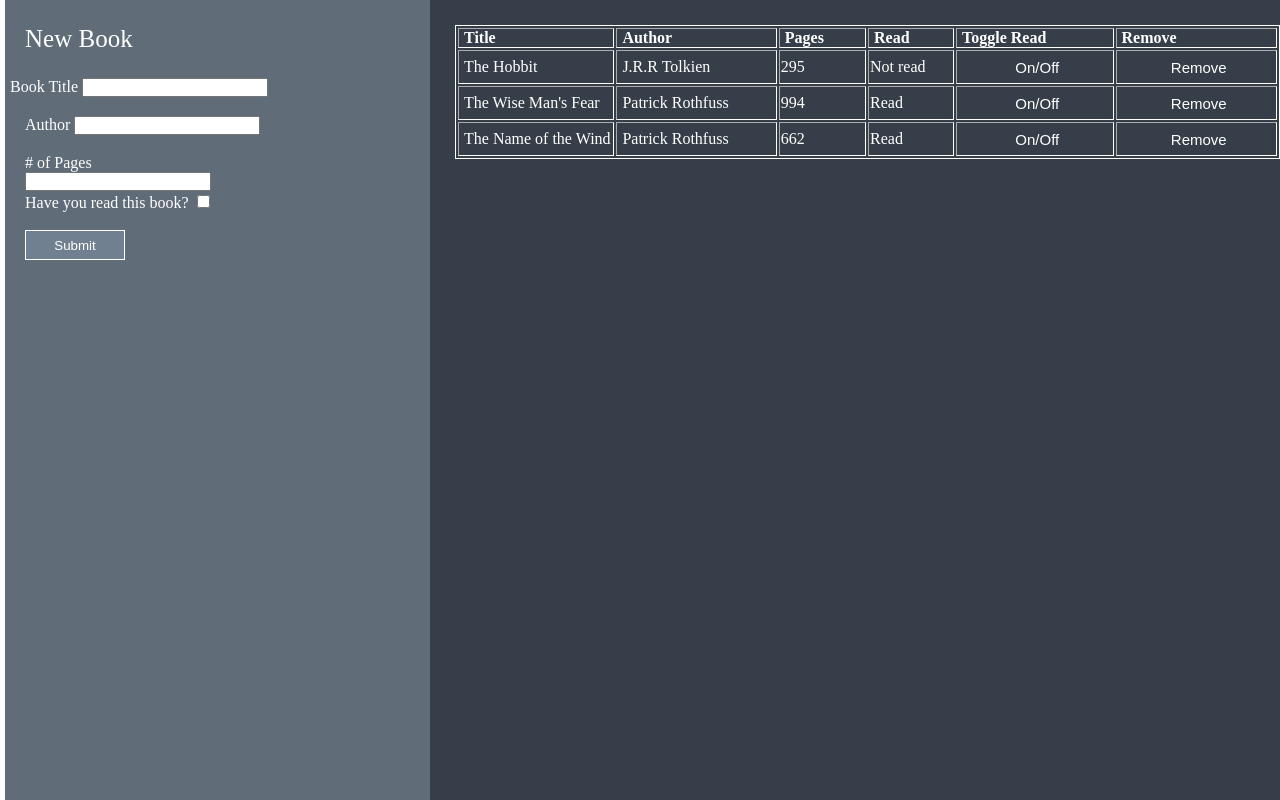
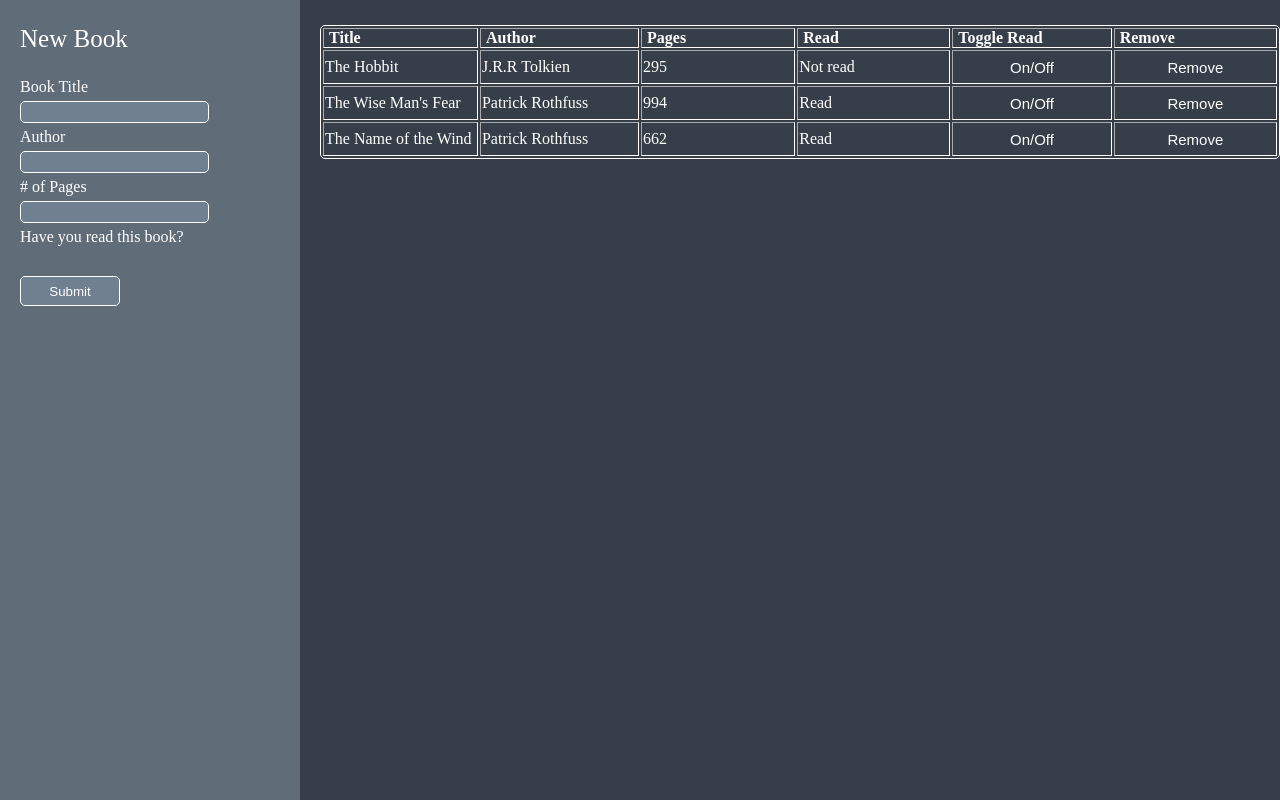
Before and after one commit to depwine/book-library, a plain HTML site: page index.html in a window 1280 px wide. Drawn offline with Linux system fonts and the light colour scheme.

Commit message:
added styles

```diff
--- a/styles.css
+++ b/styles.css
@@ -5,7 +5,7 @@ body{
 
 .container{
     display: grid;
-    grid-template-columns: 2fr 4fr;
+    grid-template-columns: clamp(240px, 300px, 400px) 3fr;
     grid-template-rows: 1fr 10vh 1fr;
 
     background: rgb(54, 63, 73);
@@ -38,6 +38,7 @@ body{
 }
 
 .titleDiv{
+    padding: 0 0 0 20px;
     grid-column: 1/3;
     grid-row: 2;
 }
@@ -76,6 +77,7 @@ body{
 
     background-color: slategray;
     border: 1px solid white;
+    border-radius: 5px;
 
     color: white;
 }
@@ -90,11 +92,12 @@ body{
 table{
     margin: 25px 0 0 20px;
     border: 1px solid white;
+    border-radius: 5px;
 }
 
 td{
     height: 30px;
-    margin: 5px 0 5px 5px;
+    margin: 5px;
 
 }
 
@@ -104,12 +107,24 @@ th{
     width: 200px;
 }
 
+input{
+    display: grid;
+    background-color: slategray;
+    border: 1px solid white;
+    border-radius: 5px;
+    height: 20px;
+    color: white;
+    padding: 0 0 0 10px;
+    margin: 5px 0 5px 0;
+    justify-self: left;
+    width: auto;
+}
 
-tr :nth-child(3), :nth-child(4) {
+tr:nth-child(3), tr:nth-child(4) {
     width: 100px;
 }
 
-tr :nth-child(1), :nth-child(2) {
+tr:nth-child(1), tr:nth-child(2) {
     text-align: left;
     padding: 0 0 0 5px;
 }
```
